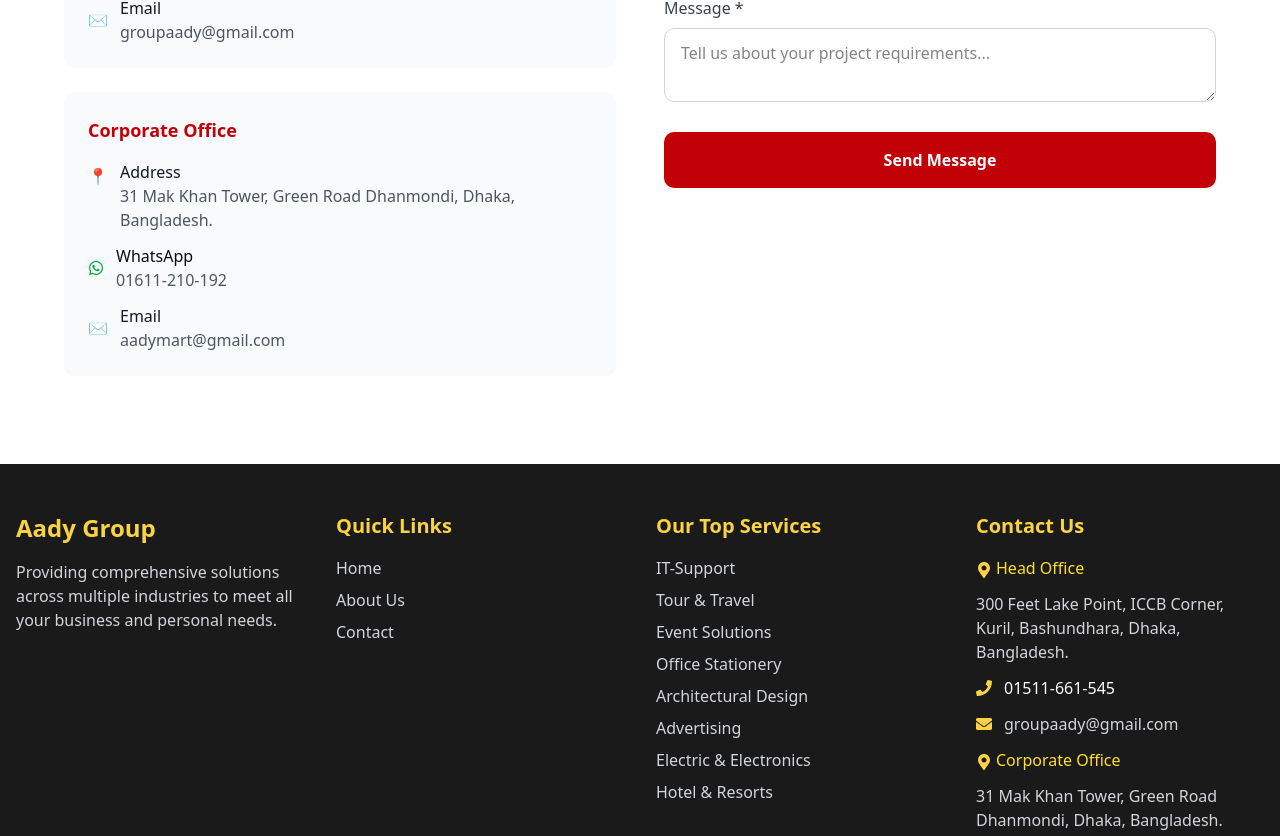
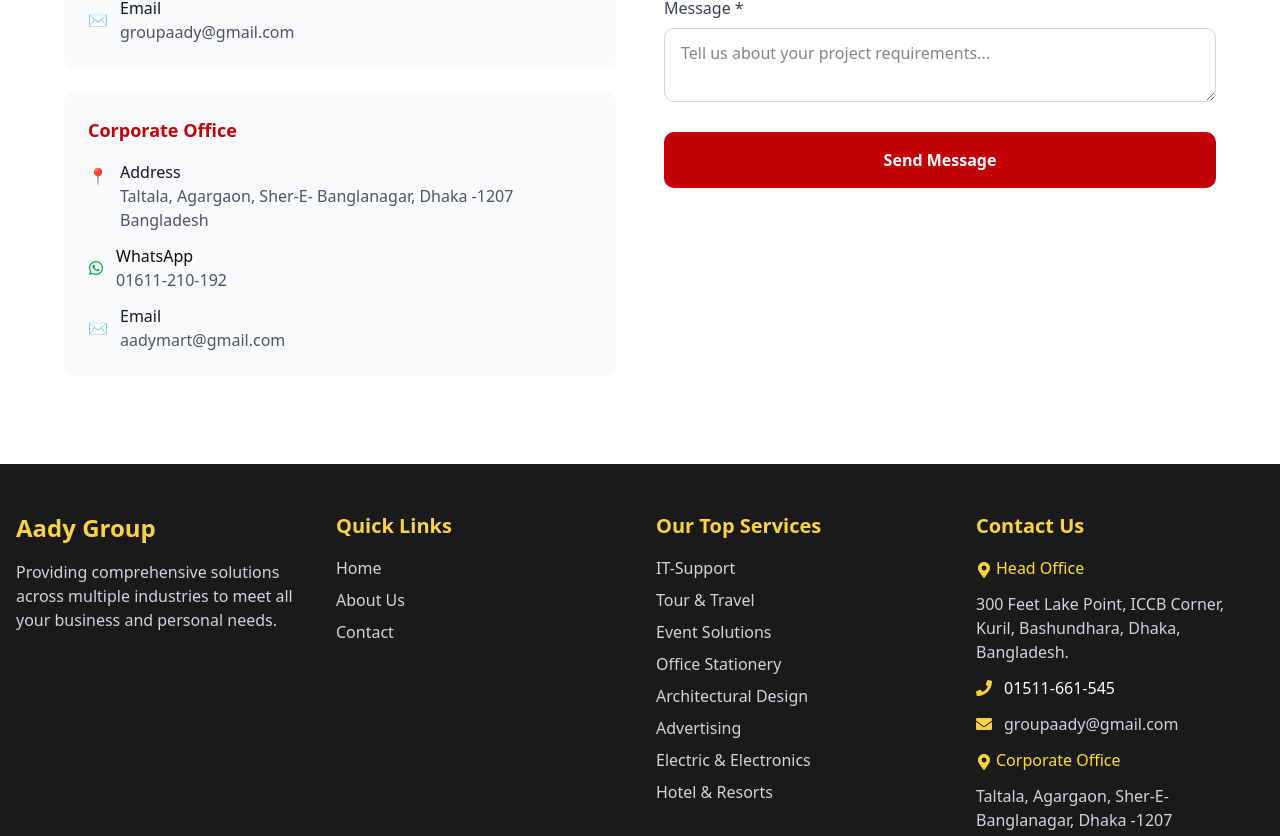
Before and after one commit to mohibbullah272/aadygroup_client, a React (Vite) app: page /contact in a window 1280 px wide. Shown: the part 1230-2066 px from the top of the page. Built offline with nearby package versions, Linux system fonts and the light colour scheme; no server answers; a web font is replaced by a local one.

Commit message:
adjust address

```diff
--- a/src/page/contact/ContactPage.tsx
+++ b/src/page/contact/ContactPage.tsx
@@ -277,7 +277,7 @@
                                         <span className="text-red-700 mr-3 mt-1">📍</span>
                                         <div>
                                             <p className="font-medium text-gray-900">Address</p>
-<p className="text-gray-600">31 Mak Khan Tower, Green Road Dhanmondi, Dhaka, Bangladesh.</p>
+<p className="text-gray-600">Taltala,  Agargaon,  Sher-E- Banglanagar, Dhaka -1207 Bangladesh</p>
 
                                         </div>
                                     </div>
--- a/src/shared/footer/Footer.tsx
+++ b/src/shared/footer/Footer.tsx
@@ -72,7 +72,7 @@
               </li>
               <span className='text-yellow-300 flex  items-center  font-medium '>    <FaMapMarkerAlt className="mt-1 mr-1 text-[#F9D342]" />Corporate Office</span>              <li className="flex items-start">
 
-                <span className="text-gray-300">31 Mak Khan Tower, Green Road Dhanmondi, Dhaka, Bangladesh.</span>
+                <span className="text-gray-300">Taltala,  Agargaon,  Sher-E- Banglanagar, Dhaka -1207 Bangladesh.</span>
               </li>
             <li className="flex items-center">
             <FaWhatsapp className='text-green-600'/>
```
